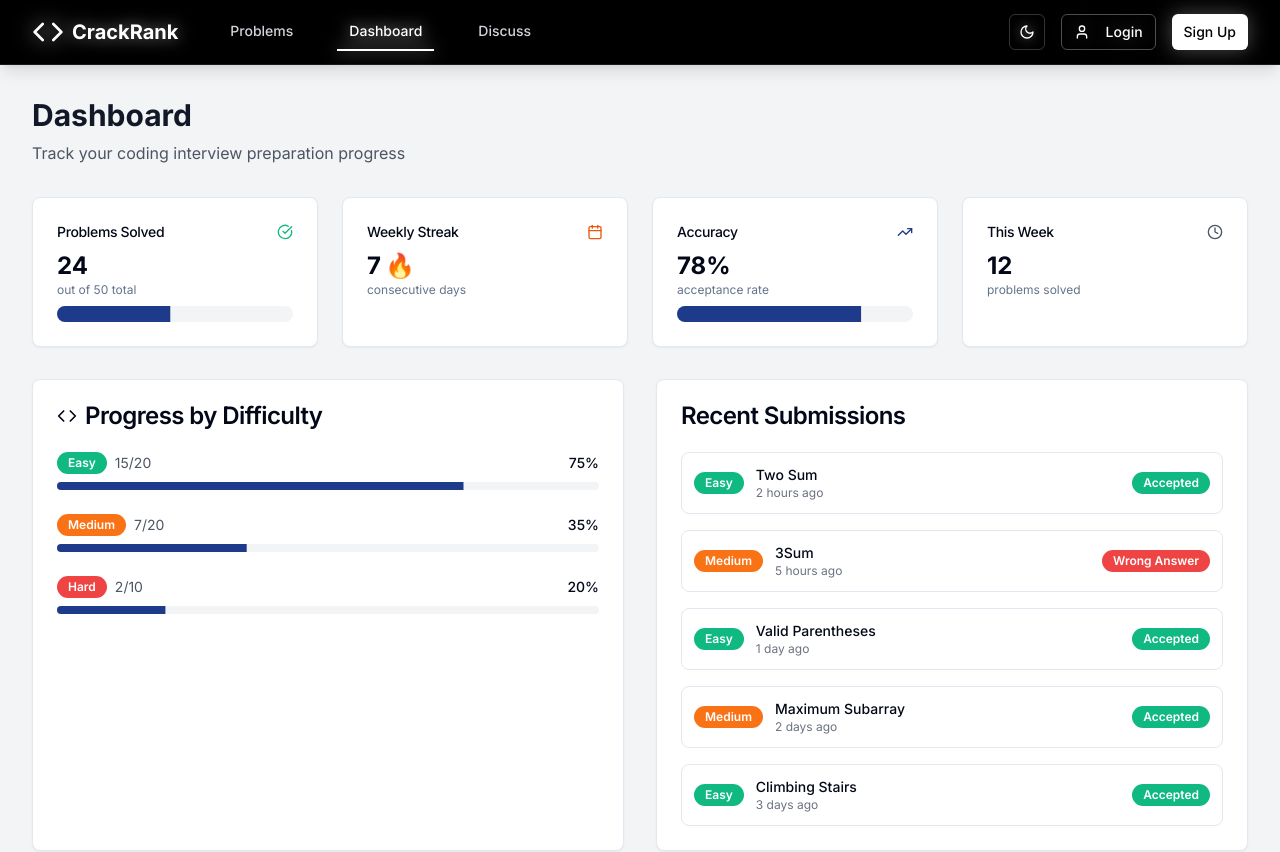
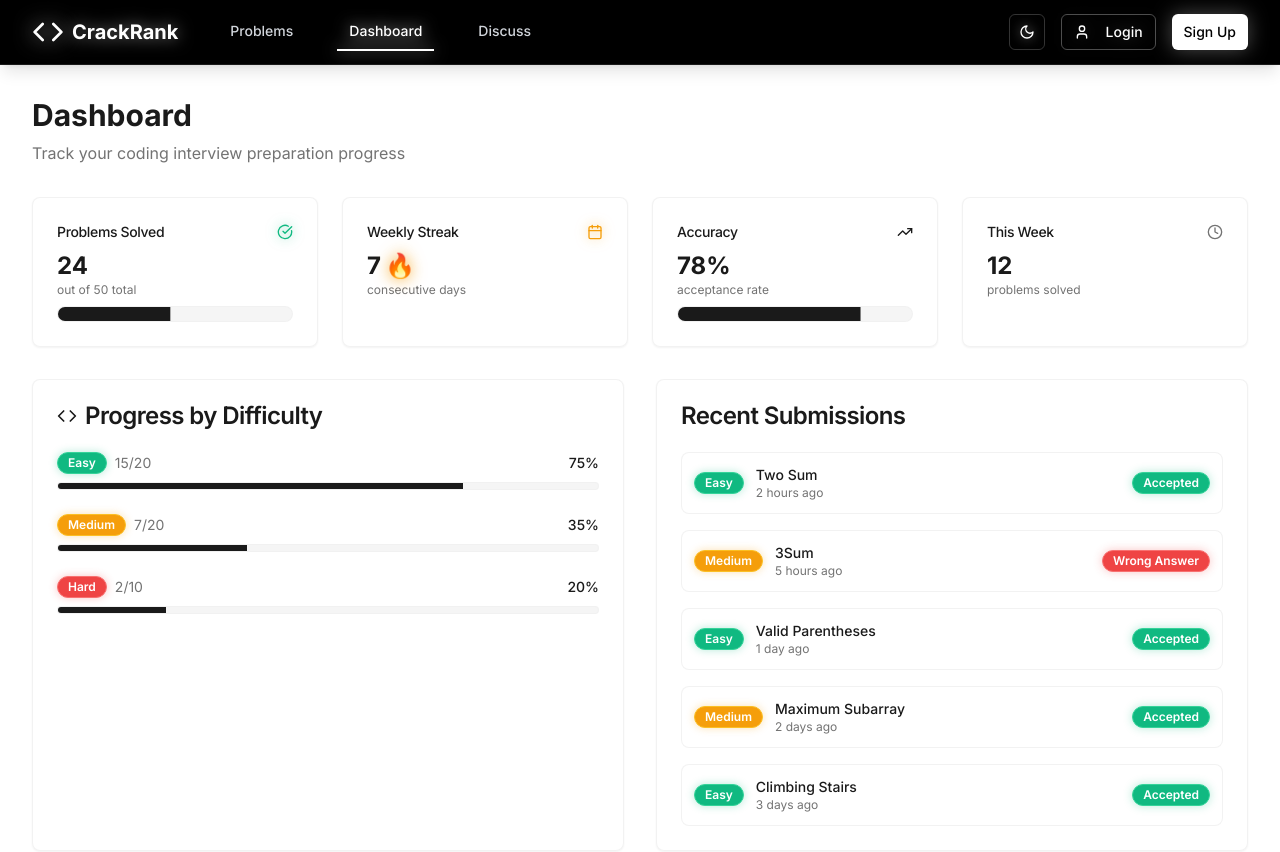
Before and after one commit to HimkarSingh/crackrank, a React (Vite) app: page /dashboard in a window 1280 px wide. Shown: the top 852 px of the page. Built offline with nearby package versions, Linux system fonts and the light colour scheme.

Commit message:
Fix: Dashboard theme and theme switching
Updated the Dashboard page to match the black and white neon theme. Ensured theme switching functionality is working correctly across the entire website, with a focus on the black and white aesthetic.

```diff
--- a/src/index.css
+++ b/src/index.css
@@ -7,88 +7,82 @@
 @layer base {
   :root {
     --background: 0 0% 100%;
-    --foreground: 222.2 84% 4.9%;
+    --foreground: 0 0% 10%;
 
     --card: 0 0% 100%;
-    --card-foreground: 222.2 84% 4.9%;
+    --card-foreground: 0 0% 10%;
 
     --popover: 0 0% 100%;
-    --popover-foreground: 222.2 84% 4.9%;
+    --popover-foreground: 0 0% 10%;
 
-    --primary: 222.2 47.4% 11.2%;
-    --primary-foreground: 210 40% 98%;
+    --primary: 0 0% 10%;
+    --primary-foreground: 0 0% 98%;
 
-    --secondary: 210 40% 96.1%;
-    --secondary-foreground: 222.2 47.4% 11.2%;
+    --secondary: 0 0% 96%;
+    --secondary-foreground: 0 0% 10%;
 
-    --muted: 210 40% 96.1%;
-    --muted-foreground: 215.4 16.3% 46.9%;
+    --muted: 0 0% 96%;
+    --muted-foreground: 0 0% 45%;
 
-    --accent: 210 40% 96.1%;
-    --accent-foreground: 222.2 47.4% 11.2%;
+    --accent: 0 0% 96%;
+    --accent-foreground: 0 0% 10%;
 
-    --destructive: 0 84.2% 60.2%;
-    --destructive-foreground: 210 40% 98%;
+    --destructive: 0 84% 60%;
+    --destructive-foreground: 0 0% 98%;
 
-    --border: 214.3 31.8% 91.4%;
-    --input: 214.3 31.8% 91.4%;
-    --ring: 222.2 84% 4.9%;
+    --border: 0 0% 90%;
+    --input: 0 0% 90%;
+    --ring: 0 0% 10%;
 
     --radius: 0.5rem;
 
     --sidebar-background: 0 0% 98%;
-
-    --sidebar-foreground: 240 5.3% 26.1%;
-
-    --sidebar-primary: 240 5.9% 10%;
-
+    --sidebar-foreground: 0 0% 25%;
+    --sidebar-primary: 0 0% 10%;
     --sidebar-primary-foreground: 0 0% 98%;
-
-    --sidebar-accent: 240 4.8% 95.9%;
-
-    --sidebar-accent-foreground: 240 5.9% 10%;
-
-    --sidebar-border: 220 13% 91%;
-
-    --sidebar-ring: 217.2 91.2% 59.8%;
+    --sidebar-accent: 0 0% 95%;
+    --sidebar-accent-foreground: 0 0% 10%;
+    --sidebar-border: 0 0% 90%;
+    --sidebar-ring: 0 0% 10%;
   }
 
   .dark {
-    --background: 222.2 84% 4.9%;
-    --foreground: 210 40% 98%;
+    --background: 0 0% 5%;
+    --foreground: 0 0% 98%;
 
-    --card: 222.2 84% 4.9%;
-    --card-foreground: 210 40% 98%;
+    --card: 0 0% 8%;
+    --card-foreground: 0 0% 98%;
 
-    --popover: 222.2 84% 4.9%;
-    --popover-foreground: 210 40% 98%;
+    --popover: 0 0% 8%;
+    --popover-foreground: 0 0% 98%;
 
-    --primary: 210 40% 98%;
-    --primary-foreground: 222.2 47.4% 11.2%;
+    --primary: 0 0% 98%;
+    --primary-foreground: 0 0% 10%;
 
-    --secondary: 217.2 32.6% 17.5%;
-    --secondary-foreground: 210 40% 98%;
+    --secondary: 0 0% 12%;
+    --secondary-foreground: 0 0% 98%;
 
-    --muted: 217.2 32.6% 17.5%;
-    --muted-foreground: 215 20.2% 65.1%;
+    --muted: 0 0% 12%;
+    --muted-foreground: 0 0% 65%;
 
-    --accent: 217.2 32.6% 17.5%;
-    --accent-foreground: 210 40% 98%;
+    --accent: 0 0% 12%;
+    --accent-foreground: 0 0% 98%;
 
-    --destructive: 0 62.8% 30.6%;
-    --destructive-foreground: 210 40% 98%;
+    --destructive: 0 84% 60%;
+    --destructive-foreground: 0 0% 98%;
 
-    --border: 217.2 32.6% 17.5%;
-    --input: 217.2 32.6% 17.5%;
-    --ring: 212.7 26.8% 83.9%;
-    --sidebar-background: 240 5.9% 10%;
-    --sidebar-foreground: 240 4.8% 95.9%;
-    --sidebar-primary: 224.3 76.3% 48%;
-    --sidebar-primary-foreground: 0 0% 100%;
-    --sidebar-accent: 240 3.7% 15.9%;
-    --sidebar-accent-foreground: 240 4.8% 95.9%;
-    --sidebar-border: 240 3.7% 15.9%;
-    --sidebar-ring: 217.2 91.2% 59.8%;
+    --border: 0 0% 20%;
+    --input: 0 0% 20%;
+    --ring: 0 0% 98%;
+
+    --sidebar-background: 0 0% 5%;
+    --sidebar-foreground: 0 0% 95%;
+    --sidebar-primary: 0 0% 98%;
+    --sidebar-primary-foreground: 0 0% 5%;
+    --sidebar-accent: 0 0% 12%;
+    --sidebar-accent-foreground: 0 0% 98%;
+    --sidebar-border: 0 0% 20%;
+    --sidebar-ring: 0 0% 98%;
   }
 }
 
--- a/src/pages/Dashboard.tsx
+++ b/src/pages/Dashboard.tsx
@@ -1,4 +1,3 @@
-
 import { Card, CardContent, CardHeader, CardTitle } from "@/components/ui/card";
 import { Badge } from "@/components/ui/badge";
 import { Progress } from "@/components/ui/progress";
@@ -24,54 +23,58 @@ export default function Dashboard() {
   };
 
   const getVerdictColor = (verdict: string) => {
-    return verdict === "Accepted" ? "bg-success text-white" : "bg-destructive text-white";
+    return verdict === "Accepted"
+      ? "bg-emerald-500 text-white border border-emerald-400 shadow-[0_0_10px_rgba(16,185,129,0.3)]"
+      : "bg-red-500 text-white border border-red-400 shadow-[0_0_10px_rgba(239,68,68,0.3)]";
   };
 
   const getDifficultyColor = (difficulty: string) => {
     switch (difficulty) {
-      case "Easy": return "bg-success text-white";
-      case "Medium": return "bg-orange-500 text-white";
-      case "Hard": return "bg-destructive text-white";
-      default: return "bg-gray-500 text-white";
+      case "Easy": return "bg-emerald-500 text-white border border-emerald-400 shadow-[0_0_8px_rgba(16,185,129,0.3)]";
+      case "Medium": return "bg-amber-500 text-white border border-amber-400 shadow-[0_0_8px_rgba(245,158,11,0.3)]";
+      case "Hard": return "bg-red-500 text-white border border-red-400 shadow-[0_0_8px_rgba(239,68,68,0.3)]";
+      default: return "bg-muted text-muted-foreground";
     }
   };
 
   return (
-    <div className="min-h-screen bg-secondary font-inter">
+    <div className="min-h-screen bg-background font-inter">
       <div className="max-w-7xl mx-auto px-4 sm:px-6 lg:px-8 py-8">
         <div className="mb-8">
-          <h1 className="text-3xl font-bold text-gray-900 mb-2">Dashboard</h1>
-          <p className="text-gray-600">Track your coding interview preparation progress</p>
+          <h1 className="text-3xl font-bold text-foreground mb-2 drop-shadow-[0_0_10px_rgba(255,255,255,0.1)]">
+            Dashboard
+          </h1>
+          <p className="text-muted-foreground">Track your coding interview preparation progress</p>
         </div>
 
         {/* Stats Overview */}
         <div className="grid grid-cols-1 md:grid-cols-2 lg:grid-cols-4 gap-6 mb-8">
-          <Card>
+          <Card className="border border-border/50 bg-card/50 backdrop-blur-sm hover:border-primary/30 hover:shadow-[0_0_20px_rgba(255,255,255,0.1)] transition-all duration-300">
             <CardHeader className="flex flex-row items-center justify-between space-y-0 pb-2">
-              <CardTitle className="text-sm font-medium">Problems Solved</CardTitle>
-              <CheckCircle className="h-4 w-4 text-success" />
+              <CardTitle className="text-sm font-medium text-card-foreground">Problems Solved</CardTitle>
+              <CheckCircle className="h-4 w-4 text-emerald-500 drop-shadow-[0_0_6px_rgba(16,185,129,0.6)]" />
             </CardHeader>
             <CardContent>
-              <div className="text-2xl font-bold">{userStats.totalSolved}</div>
+              <div className="text-2xl font-bold text-card-foreground">{userStats.totalSolved}</div>
               <p className="text-xs text-muted-foreground">
                 out of {userStats.totalProblems} total
               </p>
               <Progress
                 value={(userStats.totalSolved / userStats.totalProblems) * 100}
-                className="mt-2"
+                className="mt-2 bg-secondary border border-border/30"
               />
             </CardContent>
           </Card>
 
-          <Card>
+          <Card className="border border-border/50 bg-card/50 backdrop-blur-sm hover:border-primary/30 hover:shadow-[0_0_20px_rgba(255,255,255,0.1)] transition-all duration-300">
             <CardHeader className="flex flex-row items-center justify-between space-y-0 pb-2">
-              <CardTitle className="text-sm font-medium">Weekly Streak</CardTitle>
-              <Calendar className="h-4 w-4 text-orange-600" />
+              <CardTitle className="text-sm font-medium text-card-foreground">Weekly Streak</CardTitle>
+              <Calendar className="h-4 w-4 text-amber-500 drop-shadow-[0_0_6px_rgba(245,158,11,0.6)]" />
             </CardHeader>
             <CardContent>
-              <div className="text-2xl font-bold flex items-center">
+              <div className="text-2xl font-bold flex items-center text-card-foreground">
                 {userStats.weeklyStreak}
-                <span className="text-orange-600 ml-1">🔥</span>
+                <span className="text-amber-500 ml-1 drop-shadow-[0_0_8px_rgba(245,158,11,0.8)]">🔥</span>
               </div>
               <p className="text-xs text-muted-foreground">
                 consecutive days
@@ -79,27 +82,30 @@ export default function Dashboard() {
             </CardContent>
           </Card>
 
-          <Card>
+          <Card className="border border-border/50 bg-card/50 backdrop-blur-sm hover:border-primary/30 hover:shadow-[0_0_20px_rgba(255,255,255,0.1)] transition-all duration-300">
             <CardHeader className="flex flex-row items-center justify-between space-y-0 pb-2">
-              <CardTitle className="text-sm font-medium">Accuracy</CardTitle>
-              <TrendingUp className="h-4 w-4 text-primary" />
+              <CardTitle className="text-sm font-medium text-card-foreground">Accuracy</CardTitle>
+              <TrendingUp className="h-4 w-4 text-primary drop-shadow-[0_0_6px_rgba(255,255,255,0.6)]" />
             </CardHeader>
             <CardContent>
-              <div className="text-2xl font-bold">{userStats.accuracy}%</div>
+              <div className="text-2xl font-bold text-card-foreground">{userStats.accuracy}%</div>
               <p className="text-xs text-muted-foreground">
                 acceptance rate
               </p>
-              <Progress value={userStats.accuracy} className="mt-2" />
+              <Progress
+                value={userStats.accuracy}
+                className="mt-2 bg-secondary border border-border/30"
+              />
             </CardContent>
           </Card>
 
-          <Card>
+          <Card className="border border-border/50 bg-card/50 backdrop-blur-sm hover:border-primary/30 hover:shadow-[0_0_20px_rgba(255,255,255,0.1)] transition-all duration-300">
             <CardHeader className="flex flex-row items-center justify-between space-y-0 pb-2">
-              <CardTitle className="text-sm font-medium">This Week</CardTitle>
-              <Clock className="h-4 w-4 text-gray-600" />
+              <CardTitle className="text-sm font-medium text-card-foreground">This Week</CardTitle>
+              <Clock className="h-4 w-4 text-muted-foreground" />
             </CardHeader>
             <CardContent>
-              <div className="text-2xl font-bold">12</div>
+              <div className="text-2xl font-bold text-card-foreground">12</div>
               <p className="text-xs text-muted-foreground">
                 problems solved
               </p>
@@ -109,10 +115,10 @@ export default function Dashboard() {
 
         <div className="grid grid-cols-1 lg:grid-cols-2 gap-8">
           {/* Progress by Difficulty */}
-          <Card>
+          <Card className="border border-border/50 bg-card/50 backdrop-blur-sm hover:border-primary/30 hover:shadow-[0_0_20px_rgba(255,255,255,0.1)] transition-all duration-300">
             <CardHeader>
-              <CardTitle className="flex items-center">
-                <Code className="h-5 w-5 mr-2" />
+              <CardTitle className="flex items-center text-card-foreground">
+                <Code className="h-5 w-5 mr-2 text-primary drop-shadow-[0_0_6px_rgba(255,255,255,0.6)]" />
                 Progress by Difficulty
               </CardTitle>
             </CardHeader>
@@ -121,55 +127,67 @@ export default function Dashboard() {
                 <div>
                   <div className="flex justify-between items-center mb-2">
                     <div className="flex items-center space-x-2">
-                      <Badge className="bg-success text-white">Easy</Badge>
-                      <span className="text-sm text-gray-600">{userStats.easyCompleted}/20</span>
+                      <Badge className={getDifficultyColor("Easy")}>Easy</Badge>
+                      <span className="text-sm text-muted-foreground">{userStats.easyCompleted}/20</span>
                     </div>
-                    <span className="text-sm font-medium">{Math.round((userStats.easyCompleted / 20) * 100)}%</span>
+                    <span className="text-sm font-medium text-card-foreground">{Math.round((userStats.easyCompleted / 20) * 100)}%</span>
                   </div>
-                  <Progress value={(userStats.easyCompleted / 20) * 100} className="h-2" />
+                  <Progress
+                    value={(userStats.easyCompleted / 20) * 100}
+                    className="h-2 bg-secondary border border-border/30"
+                  />
                 </div>
 
                 <div>
                   <div className="flex justify-between items-center mb-2">
                     <div className="flex items-center space-x-2">
-                      <Badge className="bg-orange-500 text-white">Medium</Badge>
-                      <span className="text-sm text-gray-600">{userStats.mediumCompleted}/20</span>
+                      <Badge className={getDifficultyColor("Medium")}>Medium</Badge>
+                      <span className="text-sm text-muted-foreground">{userStats.mediumCompleted}/20</span>
                     </div>
-                    <span className="text-sm font-medium">{Math.round((userStats.mediumCompleted / 20) * 100)}%</span>
+                    <span className="text-sm font-medium text-card-foreground">{Math.round((userStats.mediumCompleted / 20) * 100)}%</span>
                   </div>
-                  <Progress value={(userStats.mediumCompleted / 20) * 100} className="h-2" />
+                  <Progress
+                    value={(userStats.mediumCompleted / 20) * 100}
+                    className="h-2 bg-secondary border border-border/30"
+                  />
                 </div>
 
                 <div>
                   <div className="flex justify-between items-center mb-2">
                     <div className="flex items-center space-x-2">
-                      <Badge className="bg-destructive text-white">Hard</Badge>
-                      <span className="text-sm text-gray-600">{userStats.hardCompleted}/10</span>
+                      <Badge className={getDifficultyColor("Hard")}>Hard</Badge>
+                      <span className="text-sm text-muted-foreground">{userStats.hardCompleted}/10</span>
                     </div>
-                    <span className="text-sm font-medium">{Math.round((userStats.hardCompleted / 10) * 100)}%</span>
+                    <span className="text-sm font-medium text-card-foreground">{Math.round((userStats.hardCompleted / 10) * 100)}%</span>
                   </div>
-                  <Progress value={(userStats.hardCompleted / 10) * 100} className="h-2" />
+                  <Progress
+                    value={(userStats.hardCompleted / 10) * 100}
+                    className="h-2 bg-secondary border border-border/30"
+                  />
                 </div>
               </div>
             </CardContent>
           </Card>
 
           {/* Recent Submissions */}
-          <Card>
+          <Card className="border border-border/50 bg-card/50 backdrop-blur-sm hover:border-primary/30 hover:shadow-[0_0_20px_rgba(255,255,255,0.1)] transition-all duration-300">
             <CardHeader>
-              <CardTitle>Recent Submissions</CardTitle>
+              <CardTitle className="text-card-foreground">Recent Submissions</CardTitle>
             </CardHeader>
             <CardContent>
               <div className="space-y-4">
                 {userStats.recentSubmissions.map((submission) => (
-                  <div key={submission.id} className="flex items-center justify-between p-3 border rounded-lg">
+                  <div
+                    key={submission.id}
+                    className="flex items-center justify-between p-3 border border-border/50 rounded-lg bg-card/30 hover:border-primary/30 hover:shadow-[0_0_15px_rgba(255,255,255,0.05)] transition-all duration-300"
+                  >
                     <div className="flex items-center space-x-3">
                       <Badge className={getDifficultyColor(submission.difficulty)}>
                         {submission.difficulty}
                       </Badge>
                       <div>
-                        <p className="font-medium text-sm">{submission.problem}</p>
-                        <p className="text-xs text-gray-500">{submission.timestamp}</p>
+                        <p className="font-medium text-sm text-card-foreground">{submission.problem}</p>
+                        <p className="text-xs text-muted-foreground">{submission.timestamp}</p>
                       </div>
                     </div>
                     <Badge className={getVerdictColor(submission.verdict)}>
@@ -183,13 +201,13 @@ export default function Dashboard() {
         </div>
 
         {/* Activity Graph Placeholder */}
-        <Card className="mt-8">
+        <Card className="mt-8 border border-border/50 bg-card/50 backdrop-blur-sm hover:border-primary/30 hover:shadow-[0_0_20px_rgba(255,255,255,0.1)] transition-all duration-300">
           <CardHeader>
-            <CardTitle>Activity Overview</CardTitle>
+            <CardTitle className="text-card-foreground">Activity Overview</CardTitle>
           </CardHeader>
           <CardContent>
-            <div className="h-40 bg-gray-50 rounded-lg flex items-center justify-center">
-              <p className="text-gray-500">Activity graph coming soon...</p>
+            <div className="h-40 bg-secondary/30 border border-border/30 rounded-lg flex items-center justify-center">
+              <p className="text-muted-foreground">Activity graph coming soon...</p>
             </div>
           </CardContent>
         </Card>
--- a/tailwind.config.ts
+++ b/tailwind.config.ts
@@ -29,20 +29,20 @@ export default {
 				background: 'hsl(var(--background))',
 				foreground: 'hsl(var(--foreground))',
 				primary: {
-					DEFAULT: '#1E3A8A',
-					foreground: '#FFFFFF'
+					DEFAULT: 'hsl(var(--primary))',
+					foreground: 'hsl(var(--primary-foreground))'
 				},
 				secondary: {
-					DEFAULT: '#F3F4F6',
-					foreground: '#374151'
+					DEFAULT: 'hsl(var(--secondary))',
+					foreground: 'hsl(var(--secondary-foreground))'
 				},
 				success: {
-					DEFAULT: '#10B981',
-					foreground: '#FFFFFF'
+					DEFAULT: '159 100% 46%',
+					foreground: '0 0% 100%'
 				},
 				destructive: {
-					DEFAULT: '#EF4444',
-					foreground: '#FFFFFF'
+					DEFAULT: 'hsl(var(--destructive))',
+					foreground: 'hsl(var(--destructive-foreground))'
 				},
 				muted: {
 					DEFAULT: 'hsl(var(--muted))',
```
